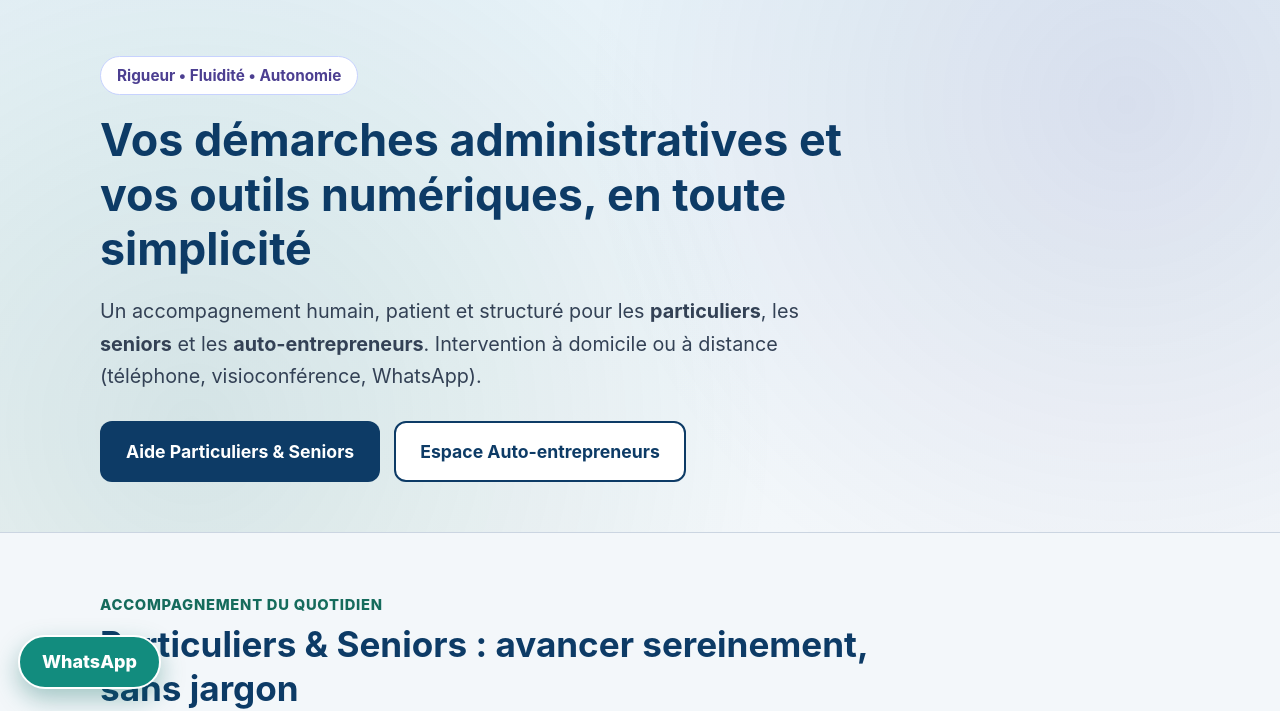
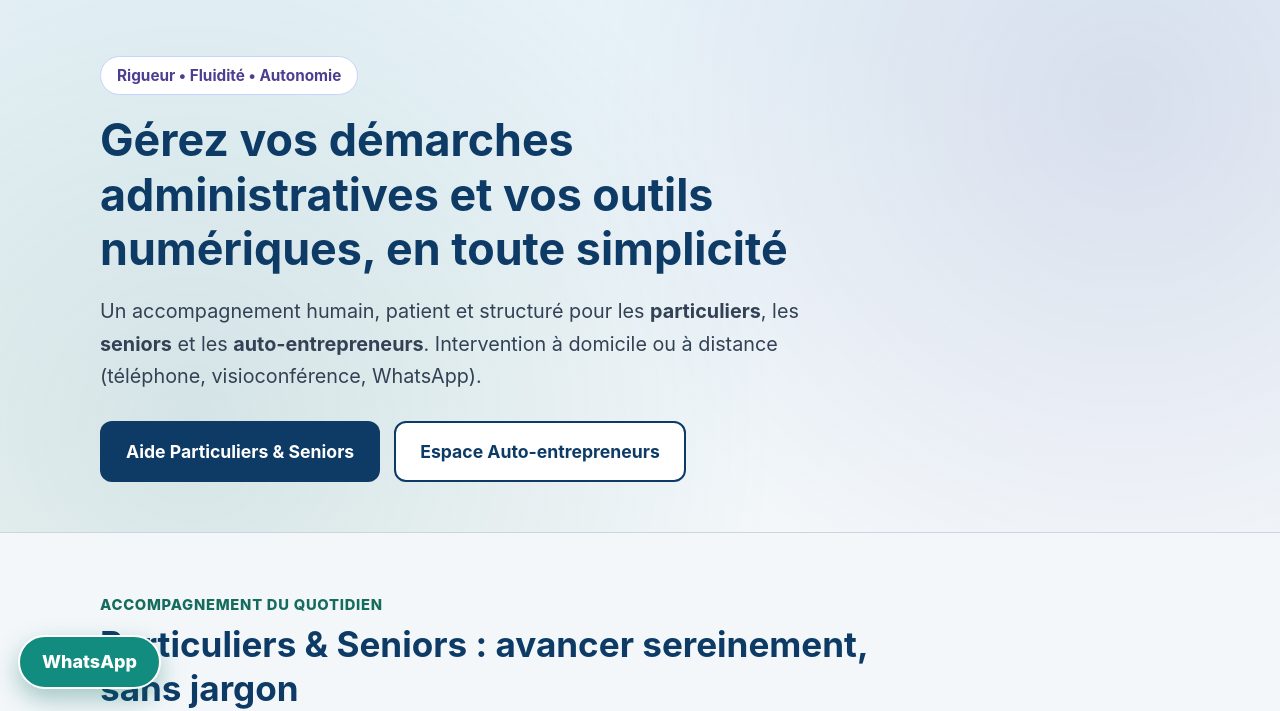
Before and after one commit to jpeul28-wq/jpeulservice-fr, a plain HTML site: page index.html in a window 1280 px wide. Shown: the part 89-800 px from the top of the page. Drawn offline with Linux system fonts and the light colour scheme.

Commit message:
Update index.html

```diff
--- a/index.html
+++ b/index.html
@@ -770,7 +770,7 @@
     <section class="hero" aria-labelledby="hero-titre">
       <div class="container">
         <span class="hero-badge">Rigueur • Fluidité • Autonomie</span>
-        <h1 id="hero-titre">Vos démarches administratives et vos outils numériques, en toute simplicité</h1>
+        <h1 id="hero-titre">Gérez vos démarches administratives et vos outils numériques, en toute simplicité</h1>
         <p class="hero-lead">
           Un accompagnement humain, patient et structuré pour les <strong>particuliers</strong>, les <strong>seniors</strong> et les <strong>auto-entrepreneurs</strong>. Intervention à domicile ou à distance (téléphone, visioconférence, WhatsApp).
         </p>
```
